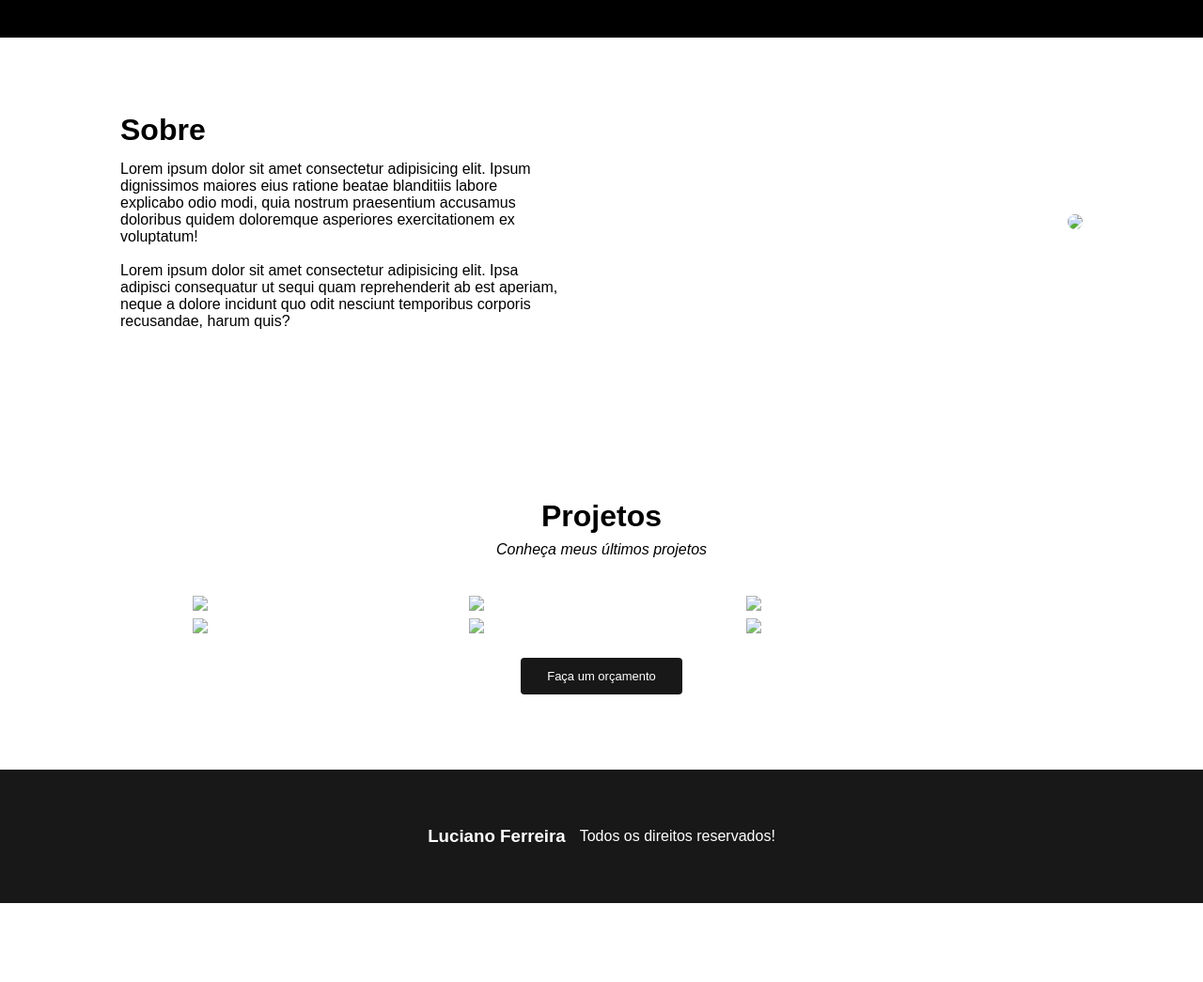
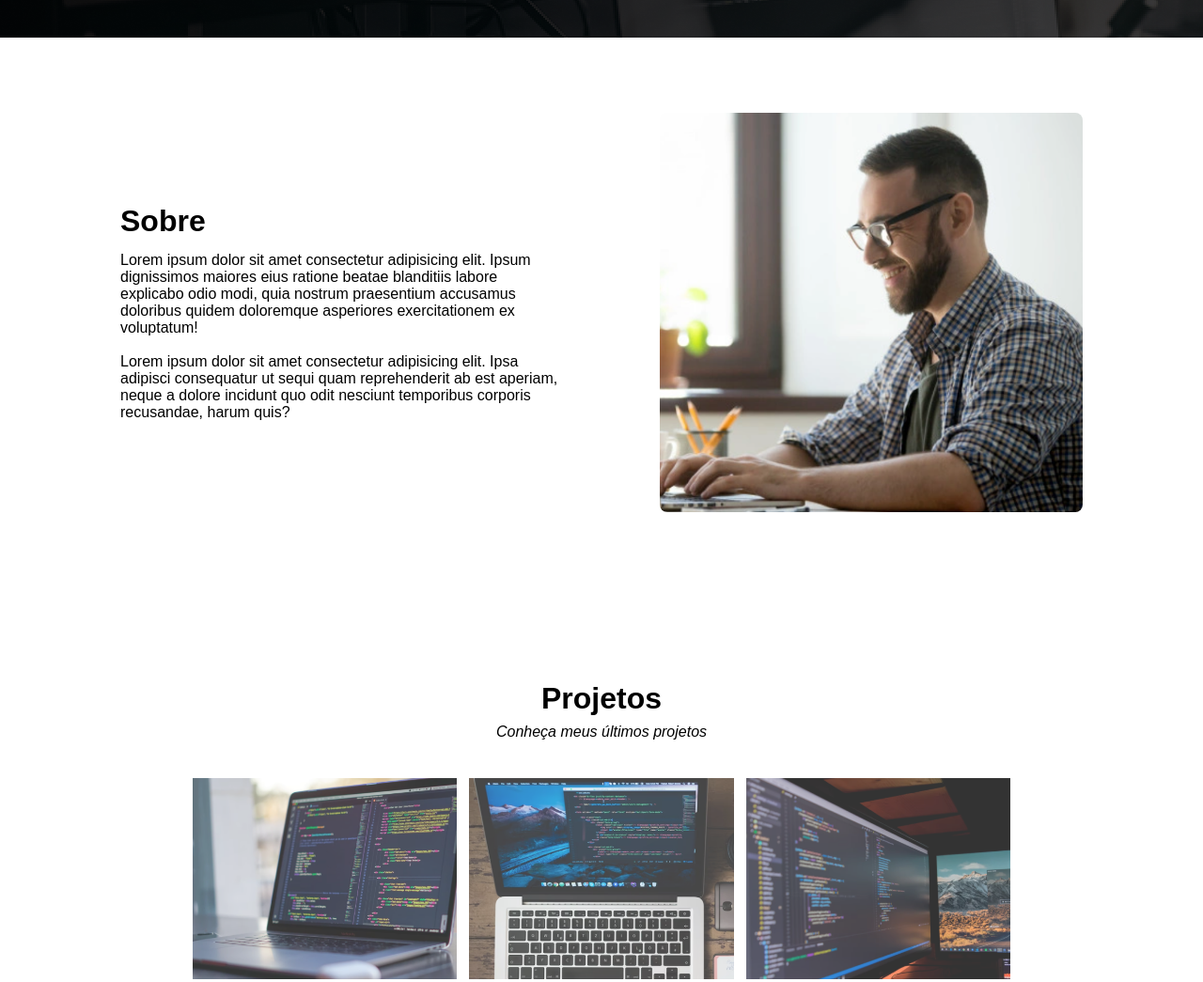
Before and after one commit to Luuuhtpf/portfolio-curso, a plain HTML site: page index.html in a window 1280 px wide. Shown: the part 760-1805 px from the top of the page at 94% size. Before the commit the page ends 1721 px from the top, so only its background shows below. Drawn offline with Linux system fonts and the light colour scheme; the site is published under a folder, as on GitHub Pages, so addresses that start at the root find nothing.

Commit message:
Add files via upload

```diff
--- a/index.html
+++ b/index.html
@@ -46,7 +46,7 @@
             Lorem ipsum dolor sit amet consectetur adipisicing elit. Ipsa adipisci consequatur ut sequi quam reprehenderit ab est aperiam, neque a dolore incidunt quo odit nesciunt temporibus corporis recusandae, harum quis?
             </p>
         </div>
-        <img src="/images/foto-pc.png">
+        <img src="./images/foto-pc.png">
     </section>
 
     <!-- FIM ABOUT -->
@@ -57,15 +57,15 @@
         <h2>Projetos</h2>
         <p>Conheça meus últimos projetos</p>
         <div class="project-list">
-            <img src="/images/projeto1.png">
-            <img src="/images/projeto2.png">
-            <img src="/images/projeto3.png">
+            <img src="./images/projeto1.png">
+            <img src="./images/projeto2.png">
+            <img src="./images/projeto3.png">
         </div>
 
         <div class="project-list">
-            <img src="/images/projeto2.png">
-            <img src="/images/projeto3.png">
-            <img src="/images/projeto1.png">
+            <img src="./images/projeto2.png">
+            <img src="./images/projeto3.png">
+            <img src="./images/projeto1.png">
         </div>
         <button class="action">Faça um orçamento</button>
     </section>
--- a/styles.css
+++ b/styles.css
@@ -54,7 +54,7 @@ html{
     display: flex;
     align-items: center;
     padding-left: 10%;
-    background-image: url(/images/programador.png);
+    background-image: url(./images/programador.png);
 }
 
 .main h2{
```
